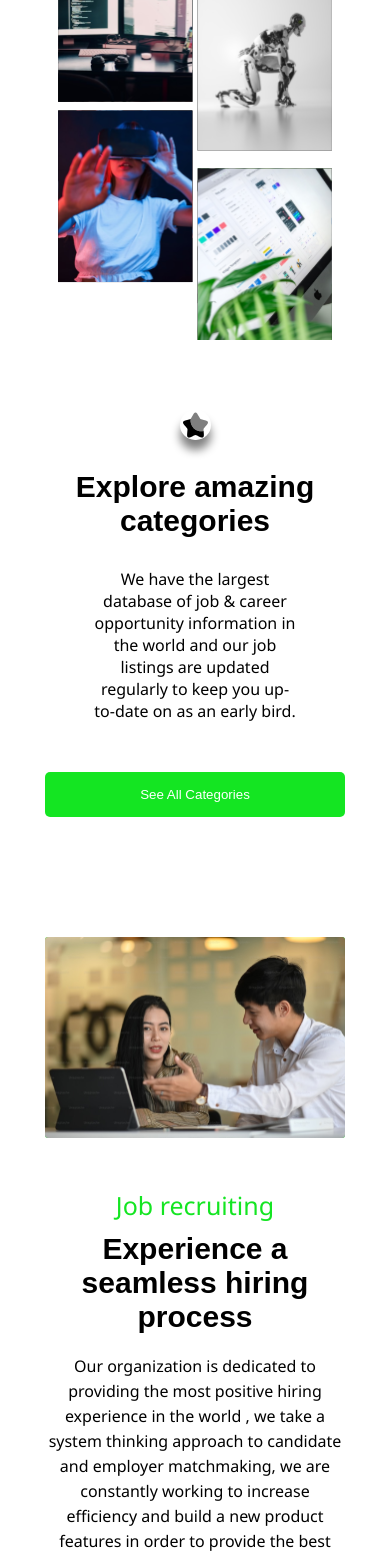
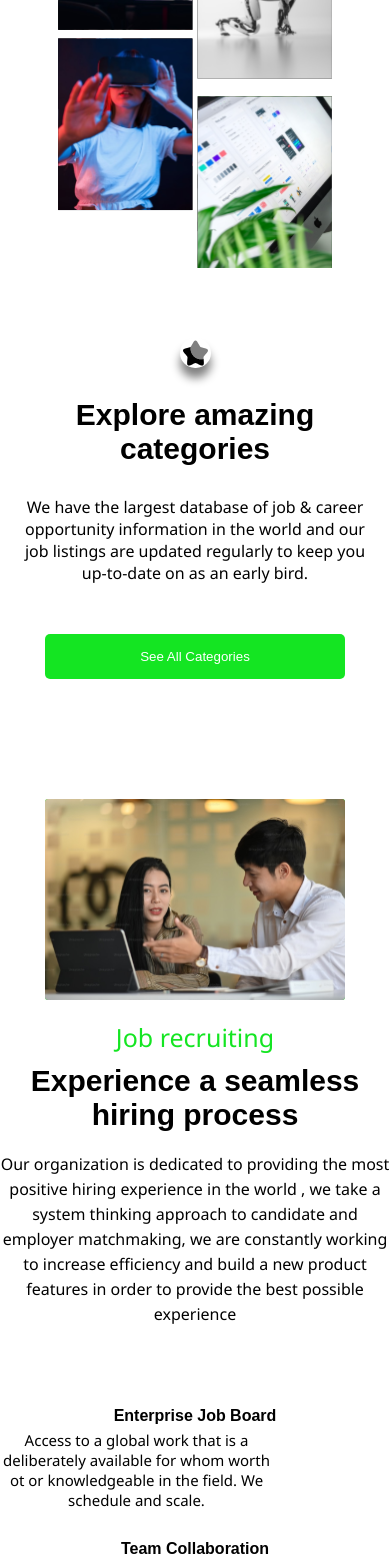
Before and after one commit to Bigoluwagentle/Creative-jobboard, a React (Create React App) app: page / in a window 390 px wide. Shown: the part 1339-2896 px from the top of the page. Built offline with nearby package versions, Linux system fonts and the light colour scheme.

Commit message:
Initial commit

```diff
--- a/src/Components/LandingPage.css
+++ b/src/Components/LandingPage.css
@@ -375,6 +375,7 @@
             > section{
                 flex-direction: column-reverse;
                 align-items: center;
+                width: 100%;
                 > img{
                     width: 300px;
                 }
@@ -390,7 +391,7 @@
                     }
                     > p{
                         text-align: center;
-                        width: 80%;
+                        width: 90%;
                     }
                 }
             }
@@ -407,6 +408,8 @@
         > summary{
             flex-direction: column-reverse;
             align-items: center;
+            width: 100%;
+            margin: 50px 0px 0px 0px;
             > img{
                 width: 300px;
             }
@@ -416,17 +419,19 @@
                 align-items: center;
                 margin-top: 70px;
                 text-align: center;
+                width: 100%;
                 > h4{
                     width: 100%;
                 }
                 > p{
-                    width: 80%;
+                    width: 90%;
                 }
             }
         }
         #wrapper{
             flex-direction: column-reverse;
             align-items: center;
+            width: 100%;
             > img{
                 width: 300px;
             }
@@ -434,32 +439,36 @@
                 display: flex;
                 flex-direction: column;
                 align-items: center;
-                margin-top: 50px;
+                margin-top: 20px;
                 text-align: center;
                 > li, h4, p{
-                    width: 80%;
+                    width: 100%;
                 }
                 > div{
                     flex-direction: column;
                     align-items: center;
                     margin-top: 50px;
                     > nav{
-                        width: 60%;
+                        width: 100%;
                         margin-bottom: 30px;
                         text-align: center;
                         > p{
-                            width: 100%;
+                            width: 70%;
                         }
                     }
                 }
             }
         }
         .container{
+            width: 100%;
             > section{
                 flex-direction: column;
                 align-items: center;
                 > div{
-                    width: 70%;
+                    width: 80%;
+                    > p{
+                        font-size: 14px;
+                    }
                 }
             }
         }
@@ -472,6 +481,21 @@
                 flex-direction: column;
                 align-items: center;
                 margin-top: 50px;
+                text-align: center;
+                > p{
+                    width: 100%;
+                }
+                > div{
+                    flex-direction: column;
+                    padding-bottom: 20px;
+                    width: 100%;
+                    > input{
+                        width: 90%;
+                    }
+                    > button{
+                        width: 90%;
+                    }
+                }
             }
             > img{
                 width: 300px;
```
